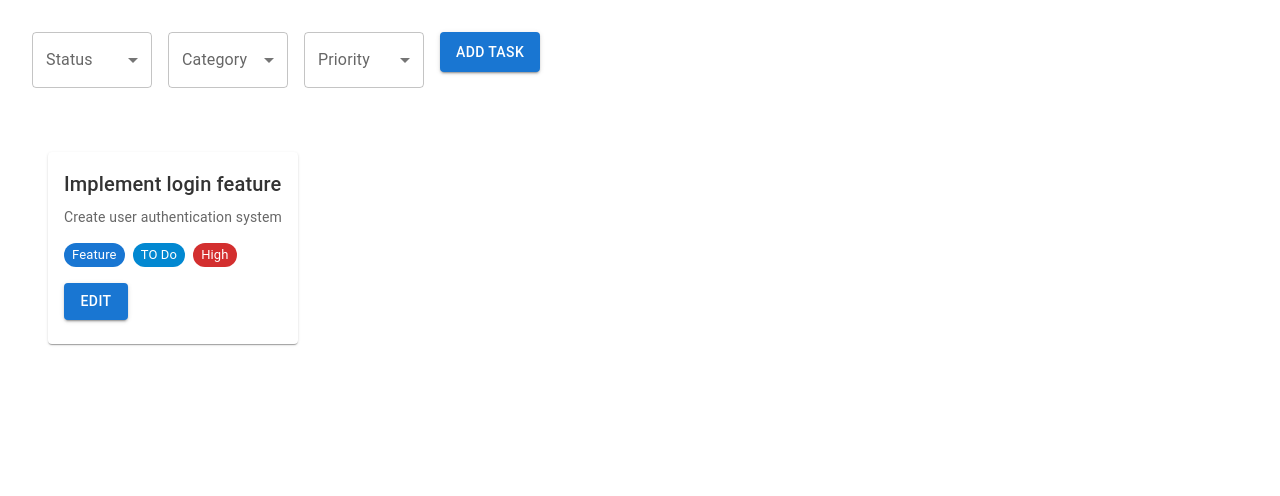
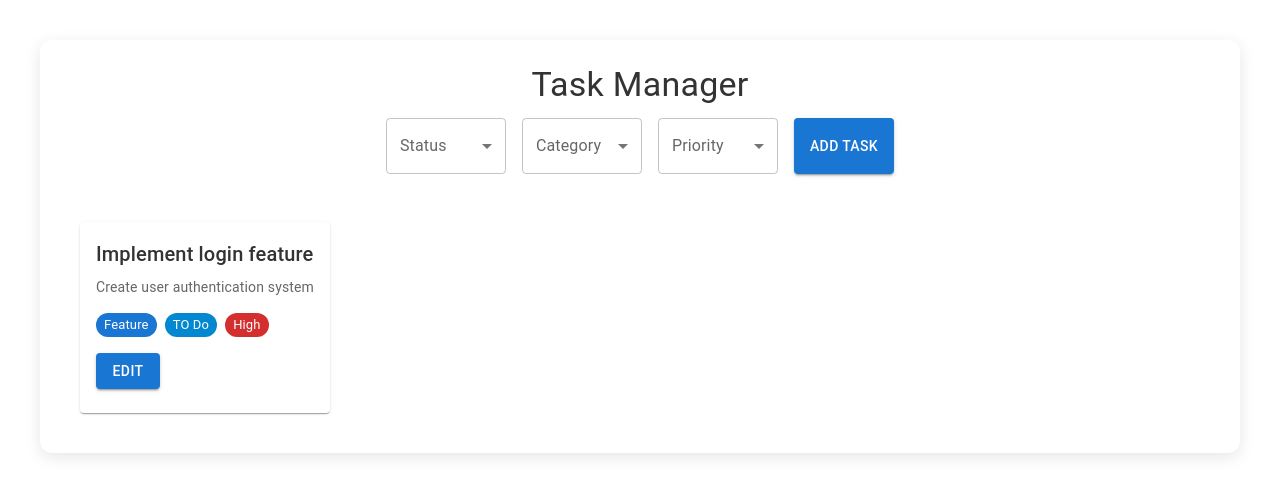
Before and after one commit to mcalexandretion/task-manager, a React (Vite) app: page / in a window 1280 px wide. Shown: the top 496 px of the page. Built offline with nearby package versions, Linux system fonts and the light colour scheme.

Commit message:
refactor: refactoring

```diff
--- a/src/components/TaskList.tsx
+++ b/src/components/TaskList.tsx
@@ -1,11 +1,12 @@
 import { useContext, useState } from 'react';
+import { useNavigate } from 'react-router-dom';
 import { TaskContext } from '../context/TaskContext';
 import { TaskItem } from './TaskItem';
-import { useNavigate } from 'react-router-dom';
-import { Box, FormControl, InputLabel, Select, MenuItem, Button} from '@mui/material';
+import { Box, FormControl, InputLabel, Select, MenuItem, Button, Typography } from '@mui/material';
 import { Grid } from '@mui/material';
+import { TaskStatus, TaskCategory, TaskPriority } from '../types/task';
 import type { Task } from '../types/task';
-import {TaskStatus, TaskCategory, TaskPriority } from '../types/task';
+import styles from '../styles/TaskList.module.css';
 
 export const TaskList = () => {
   const taskContext = useContext(TaskContext);
@@ -13,21 +14,24 @@ export const TaskList = () => {
   const [filters, setFilters] = useState<Partial<Task>>({});
 
   if (!taskContext) {
-    return <div>Error: TaskContext not available</div>;
+    return <Typography color="error" align="center">Error: TaskContext is not available</Typography>;
   }
 
   const { filterTasks } = taskContext;
   const filteredTasks = filterTasks(filters);
 
   return (
-    <Box sx={{ p: 2 }}>
-      <Box sx={{ display: 'flex', gap: 2, mb: 3, flexWrap: 'wrap' }}>
-        <Box sx={{ display: 'flex', gap: 2, mb: 3, flexWrap: 'wrap' }}>
+    <Box className={styles.taskListContainer}>
+      <Typography variant="h4" align="center" gutterBottom className={styles.title}>
+        Task Manager
+      </Typography>
+      <Box sx={{ display: 'flex', gap: 2, mb: 4, flexWrap: 'wrap', justifyContent: 'center' }}>
         <FormControl sx={{ minWidth: 120 }}>
           <InputLabel>Status</InputLabel>
           <Select
             value={filters.status || ''}
             onChange={(e) => setFilters({ ...filters, status: e.target.value as TaskStatus })}
+            variant="outlined"
           >
             <MenuItem value="">All</MenuItem>
             {Object.values(TaskStatus).map(status => (
@@ -40,6 +44,7 @@ export const TaskList = () => {
           <Select
             value={filters.category || ''}
             onChange={(e) => setFilters({ ...filters, category: e.target.value as TaskCategory })}
+            variant="outlined"
           >
             <MenuItem value="">All</MenuItem>
             {Object.values(TaskCategory).map(category => (
@@ -52,23 +57,27 @@ export const TaskList = () => {
           <Select
             value={filters.priority || ''}
             onChange={(e) => setFilters({ ...filters, priority: e.target.value as TaskPriority })}
+            variant="outlined"
           >
             <MenuItem value="">All</MenuItem>
             {Object.values(TaskPriority).map(priority => (
               <MenuItem key={priority} value={priority}>{priority}</MenuItem>
             ))}
           </Select>
-
         </FormControl>
         <Button
           variant="contained"
-  sx={{ mb: 2 }}
+          color="primary"
           onClick={() => navigate('/new')}
         >
           Add Task
         </Button>
       </Box>
-      </Box>
+      {filteredTasks.length === 0 ? (
+        <Typography variant="h6" align="center" sx={{ mt: 4, color: 'text.secondary' }}>
+          No tasks match the selected filters
+        </Typography>
+      ) : (
         <Grid container spacing={2}>
           {filteredTasks.map(task => (
             <Grid item xs={12} sm={6} md={4} key={task.id}>
@@ -76,7 +85,7 @@ export const TaskList = () => {
             </Grid>
           ))}
         </Grid>
-
+      )}
     </Box>
   );
 };
```
Lines whose indentation alone changed are shown as unchanged.
